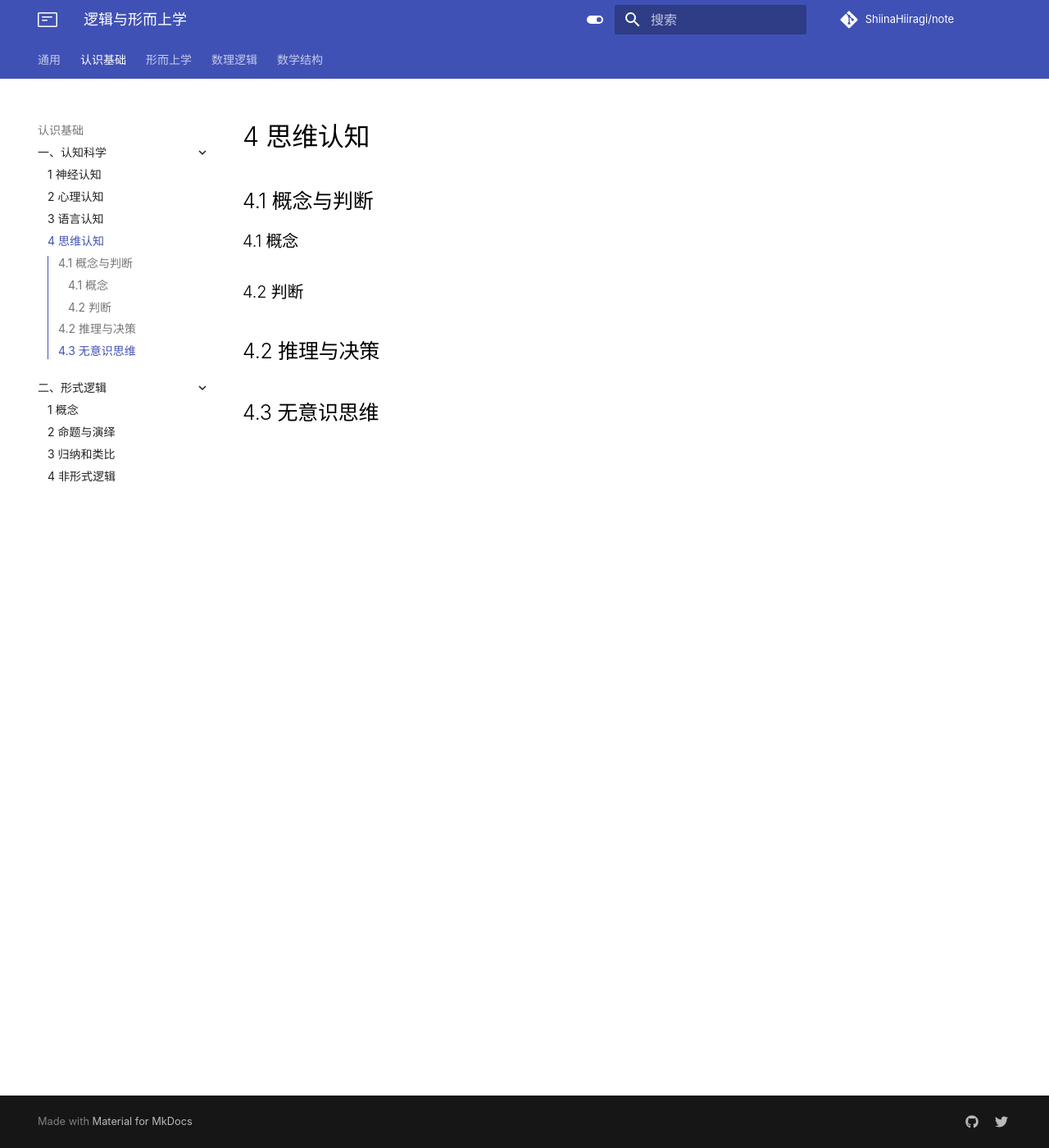
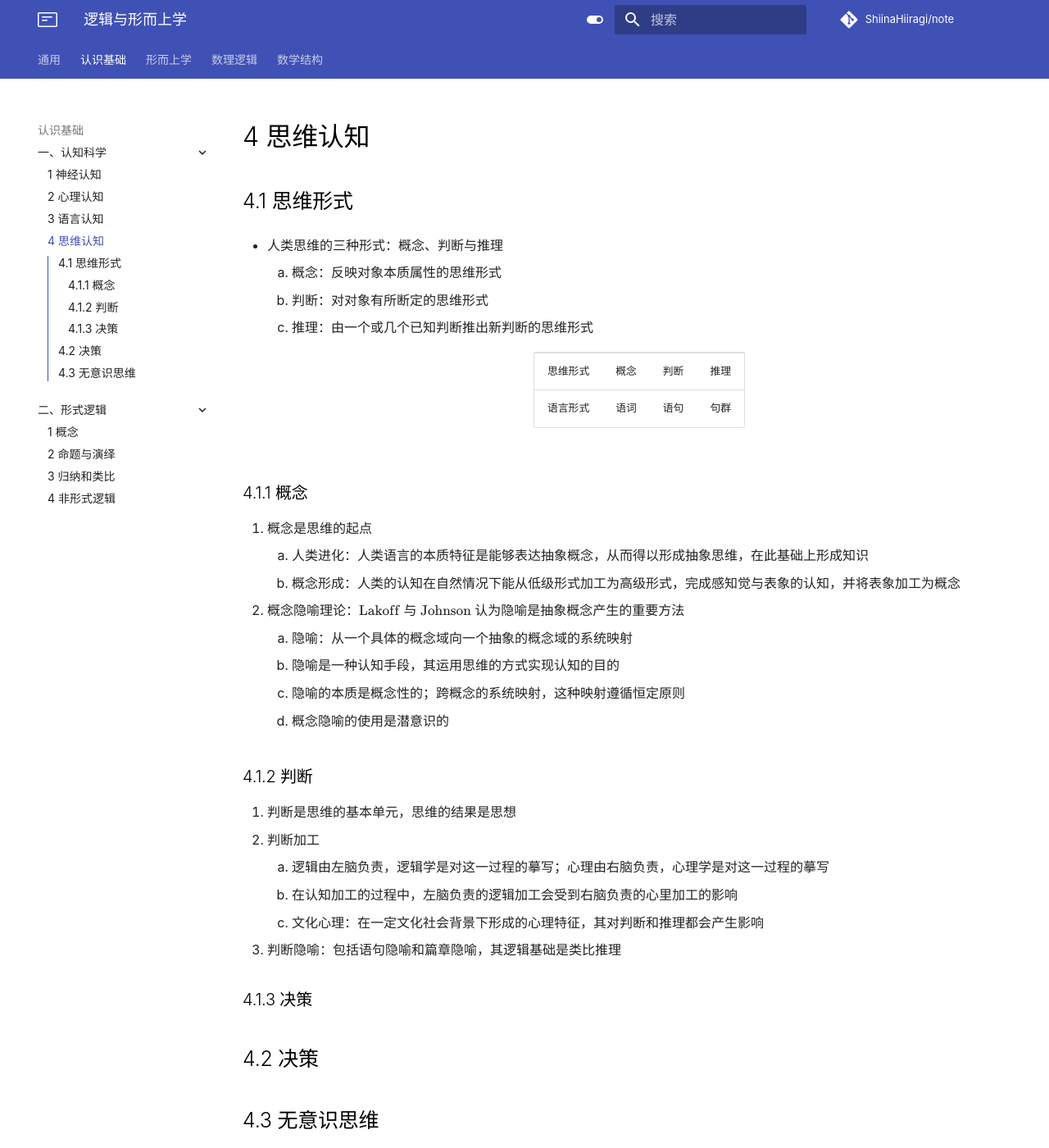
Before and after one commit to ShiinaHiiragi/note, an MkDocs documentation site: the page built from docs/cogn/cogn/think.md, in a window 1280 px wide and 1400 px high. Shown: the whole window at 82% size. Built offline with MkDocs 1.6.1 and Material for MkDocs 9.7.7, drawn with Linux system fonts in a browser that asks for light colours; comment, search, counter and statistics services are not loaded.

Commit message:
quarter think.md

```diff
--- a/docs/cogn/cogn/think.md
+++ b/docs/cogn/cogn/think.md
@@ -1,10 +1,48 @@
 # 4 思维认知
 
-## 4.1 概念与判断
-### 4.1 概念
+## 4.1 思维形式
 
-### 4.2 判断
+- 人类思维的三种形式：概念、判断与推理
+    1. 概念：反映对象本质属性的思维形式
+    2. 判断：对对象有所断定的思维形式
+    3. 推理：由一个或几个已知判断推出新判断的思维形式
 
-## 4.2 推理与决策
+    |          |       |       |       |
+    | :------: | :---: | :---: | :---: |
+    | 思维形式 | 概念  | 判断  | 推理  |
+    | 语言形式 | 语词  | 语句  | 句群  |
+
+### 4.1.1 概念
+1. 概念是思维的起点
+    1. 人类进化：人类语言的本质特征是能够表达抽象概念，从而得以形成抽象思维，在此基础上形成知识
+    2. 概念形成：人类的认知在自然情况下能从低级形式加工为高级形式，完成感知觉与表象的认知，并将表象加工为概念
+2. 概念隐喻理论：$\text{Lakoff}$ 与 $\text{Johnson}$ 认为隐喻是抽象概念产生的重要方法
+    1. 隐喻：从一个具体的概念域向一个抽象的概念域的系统映射
+    2. 隐喻是一种认知手段，其运用思维的方式实现认知的目的
+    3. 隐喻的本质是概念性的；跨概念的系统映射，这种映射遵循恒定原则
+    4. 概念隐喻的使用是潜意识的
+
+### 4.1.2 判断
+1. 判断是思维的基本单元，思维的结果是思想
+2. 判断加工
+    1. 逻辑由左脑负责，逻辑学是对这一过程的摹写；心理由右脑负责，心理学是对这一过程的摹写
+    2. 在认知加工的过程中，左脑负责的逻辑加工会受到右脑负责的心里加工的影响
+    3. 文化心理：在一定文化社会背景下形成的心理特征，其对判断和推理都会产生影响
+3. 判断隐喻：包括语句隐喻和篇章隐喻，其逻辑基础是类比推理
+
+### 4.1.3 决策
+
+## 4.2 决策
 
 ## 4.3 无意识思维
+
+<style>
+    div[class$="typeset__scrollwrap"] {
+        display: flex;
+        flex-direction: row;
+        justify-content: center;
+    }
+    th {
+        display: none;
+    }
+</style>
```
Also changed, not shown: docs/cogn/formal/concept.md (+0 -1 lines), docs/index.md (+7 -11 lines).
